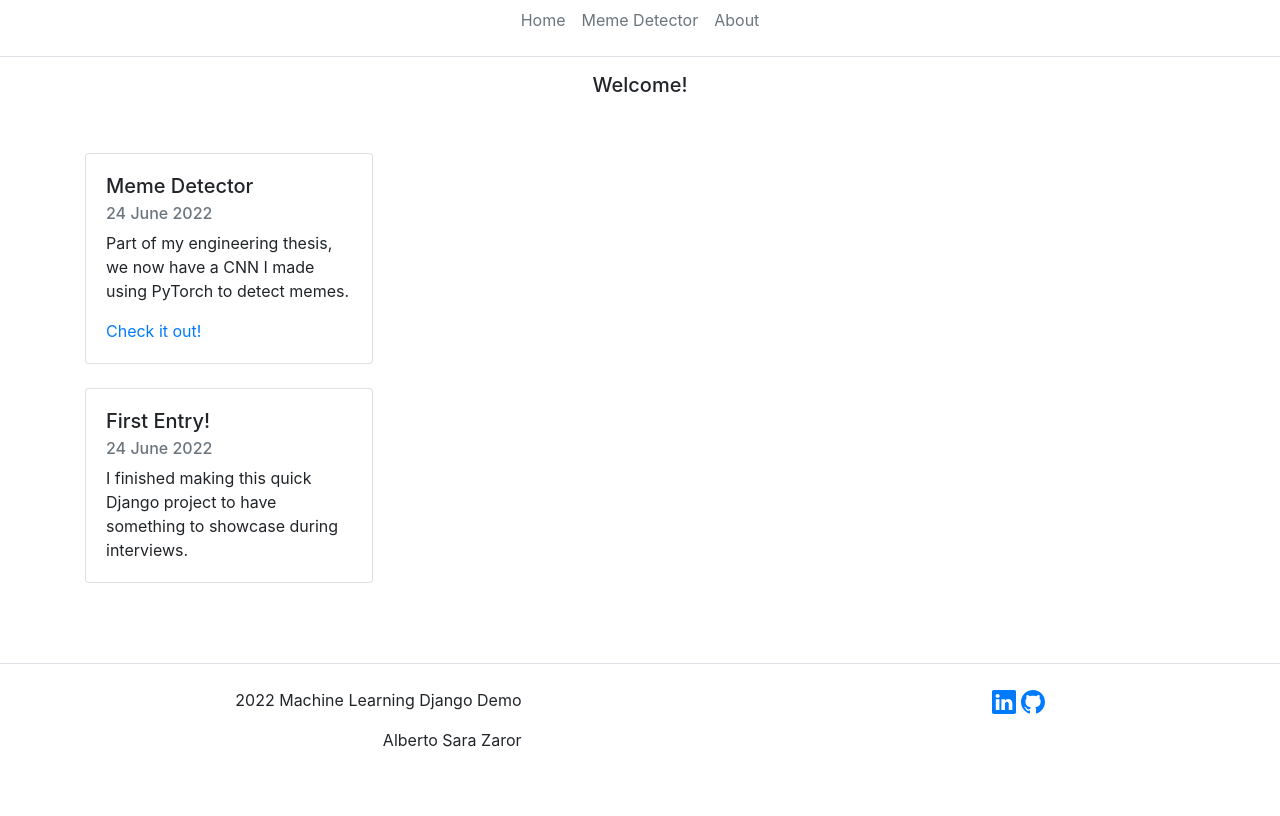
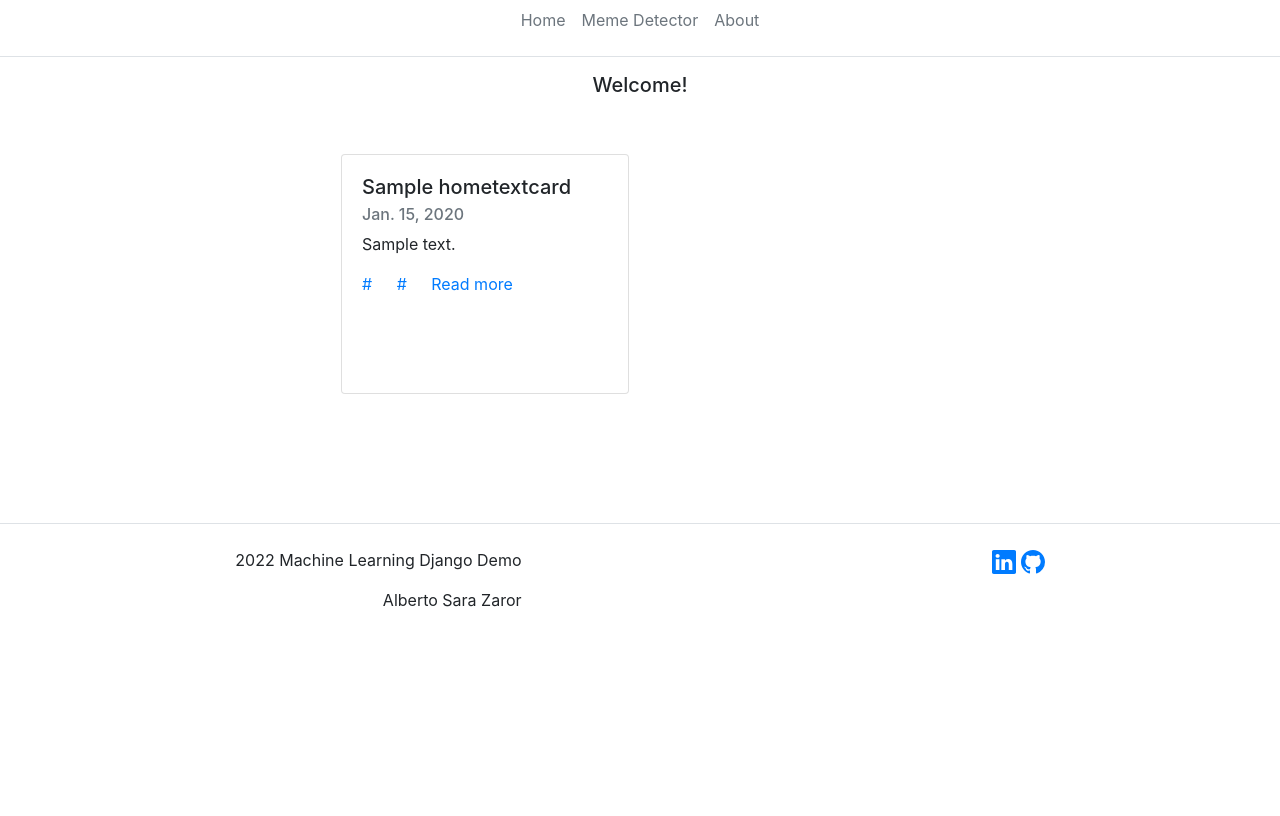
Before and after one commit to AlbertoSaraZ/MLDjangoDemo, a Django app: page / in a window 1280 px wide. After the commit the page ends 607 px from the top, so only its background shows below. Run offline with Django 4.2, Linux system fonts and the light colour scheme; tables that the repository leaves empty hold one stand-in row (values such as "Sample post"); some libraries are stand-ins or nearby versions.

Commit message:
Introduced models for HomeApp, to be able to dynamically write and add new entries to the site through the django admin.
This way the texts from the home page and the about section aren't hardcoded.

```diff
--- a/MLDJangoDemo/HomeApp/admin.py
+++ b/MLDJangoDemo/HomeApp/admin.py
@@ -1,3 +1,6 @@
 from django.contrib import admin
+from .models import AboutTextSection, HomeTextCard
 
-# TODO Register card and about models to be able to modify them through admin site
+
+admin.site.register(AboutTextSection)
+admin.site.register(HomeTextCard)
--- a/MLDJangoDemo/HomeApp/models.py
+++ b/MLDJangoDemo/HomeApp/models.py
@@ -1,4 +1,20 @@
 from django.db import models
+from django.utils.text import slugify
+from datetime import date
+from autoslug import AutoSlugField
 
-#TODO Make model for cards in home
-#TODO Make model for text in about
+
+class HomeTextCard(models.Model):
+    title = models.CharField(max_length=100)
+    slug = AutoSlugField(populate_from=title, editable=True)
+    date = models.DateField(default=date.today())
+    body_short = models.CharField(max_length=250)
+    body = models.TextField()
+    url = models.URLField(max_length=250, blank=True)
+    url_verbose = models.CharField(max_length=40, blank=True)
+    internal_url = models.CharField(max_length=40, blank=True)
+    internal_url_verbose = models.CharField(max_length=40, blank=True)
+
+
+class AboutTextSection(models.Model):
+    body = models.TextField()
--- a/MLDJangoDemo/HomeApp/templates/home.html
+++ b/MLDJangoDemo/HomeApp/templates/home.html
@@ -8,24 +8,37 @@
     </h5>
     <br>
     <br>
+
+    {% if object_list %}
     <div class="d-flex justify-content-center">
-        <div class="container">
-            <div class="card" style="width: 18rem;">
-              <div class="card-body">
-                <h5 class="card-title">Meme Detector</h5>
-                <h6 class="card-subtitle mb-2 text-muted">24 June 2022</h6>
-                <p class="card-text">Part of my engineering thesis, we now have a CNN I made using PyTorch to detect memes.</p>
-                <a href="{% url 'gallery' %}" class="card-link">Check it out!</a>
-              </div>
-            </div>
-            <br>
-            <div class="card" style="width: 18rem;">
-              <div class="card-body">
-                <h5 class="card-title">First Entry!</h5>
-                <h6 class="card-subtitle mb-2 text-muted">24 June 2022</h6>
-                <p class="card-text">I finished making this quick Django project to have something to showcase during interviews.</p>
-              </div>
-            </div>
-        </div>
+        <table style="width:600px;">
+            {% for card in object_list %}
+                {% cycle '<tr>' ' ' as open_tag silent%}
+                {% cycle ' ' '</tr>' as closing_tag silent%}
+                {{open_tag}}
+                    <td style="width: 50%">
+                        <div class="card" style="width: 18rem; height: 15rem;">
+                          <div class="card-body">
+                            <h5 class="card-title">{{card.title}}</h5>
+                            <h6 class="card-subtitle mb-2 text-muted">{{card.date}}</h6>
+                            <p class="card-text">{{card.body_short|safe}}</p>
+                              {% if card.url %}
+                                <a href="{{card.url}}" class="card-link">{{card.url_verbose}}</a>
+                              {% endif %}
+                              {% if card.internal_url %}
+                                <a href="{% url card.internal_url %}" class="card-link">{{card.internal_url_verbose}}</a>
+                              {% endif %}
+                              <a href="{% url 'home_card' card.slug %}" class="card-link">Read more</a>
+                          </div>
+                        </div>
+                    <br>
+                    </td>
+                {{closing_tag}}
+            {% endfor %}
+        </table>
+        {% else %}
+        <h4>Check out our cool features!</h4>
+        {% endif %}
     </div>
+    <br>
 {% endblock content %}
--- a/MLDJangoDemo/HomeApp/views.py
+++ b/MLDJangoDemo/HomeApp/views.py
@@ -1,11 +1,24 @@
 from django.views.generic.base import TemplateView
+from django.views.generic.list import ListView
+from django.views.generic.detail import DetailView
+from .models import HomeTextCard
+from .models import AboutTextSection
+
 
 # Class based views are extremely elegant
 
 
-class HomeView(TemplateView):
+class HomeView(ListView):
     template_name = 'home.html'
+    model = HomeTextCard
+    queryset = HomeTextCard.objects.order_by('-date', '-id')
 
 
-class AboutView(TemplateView):
+class HomeCardView(DetailView):
+    template_name = 'card.html'
+    model = HomeTextCard
+
+
+class AboutView(ListView):
     template_name = 'about.html'
+    model = AboutTextSection
--- a/MLDJangoDemo/MLDJangoDemo/urls.py
+++ b/MLDJangoDemo/MLDJangoDemo/urls.py
@@ -24,6 +24,7 @@ from MemeDetector.views import MemeGallery
 from MemeDetector.views import SingleMeme
 from MemeDetector.views import DeleteMeme
 from HomeApp.views import HomeView
+from HomeApp.views import HomeCardView
 from HomeApp.views import AboutView
 
 from django.conf import settings
@@ -33,7 +34,9 @@ urlpatterns = [
     path('admin/', admin.site.urls),
     path('', HomeView.as_view(), name='home'),
     path('home', HomeView.as_view(), name='home'),
+    path('home/<slug>', HomeCardView.as_view(), name='home_card'),
     path('about', AboutView.as_view(), name='about'),
+    path('meme-detector/', MemeGallery.as_view(), name='gallery'),
     path('meme-detector/gallery', MemeGallery.as_view(), name='gallery'),
     path('meme-detector/meme_upload', ImageUploadView.as_view(), name='meme_upload'),
     path('meme-detector/image/<int:pk>', SingleMeme.as_view(), name='single_meme'),
```
Also changed, not shown: MLDJangoDemo/HomeApp/templates/about.html (+3 -9 lines), MLDJangoDemo/HomeApp/templates/card.html (added, +48 -0 lines), MLDJangoDemo/HomeApp/migrations/0001_initial.py (added), MLDJangoDemo/HomeApp/migrations/0002_alter_hometextcards_url.py (added), MLDJangoDemo/HomeApp/migrations/0003_rename_hometextcards_hometextcard.py (added), MLDJangoDemo/HomeApp/migrations/0004_hometextcard_internal_url_and_more.py (added), MLDJangoDemo/HomeApp/migrations/0005_hometextcard_slug.py (added), MLDJangoDemo/HomeApp/migrations/0006_alter_hometextcard_slug.py (added).
